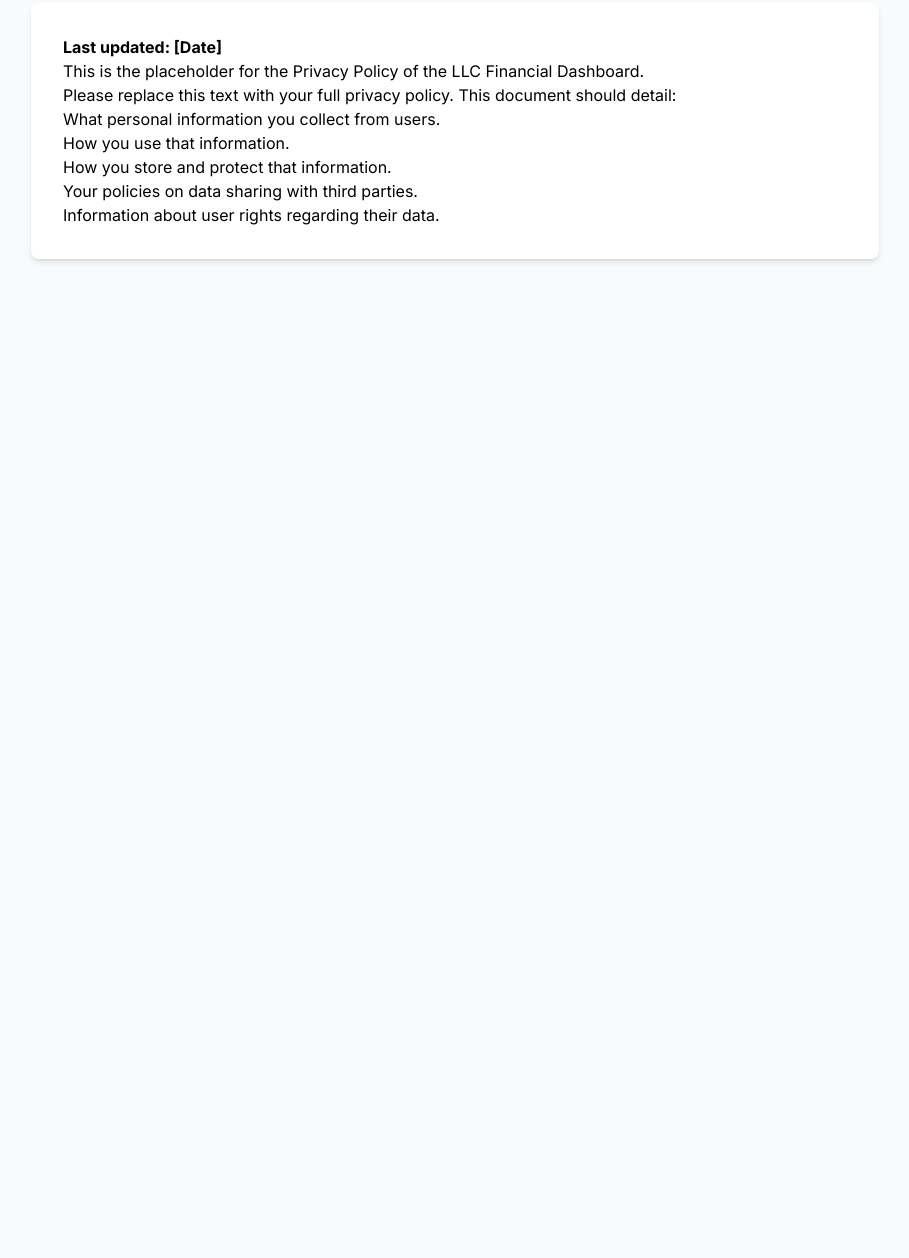
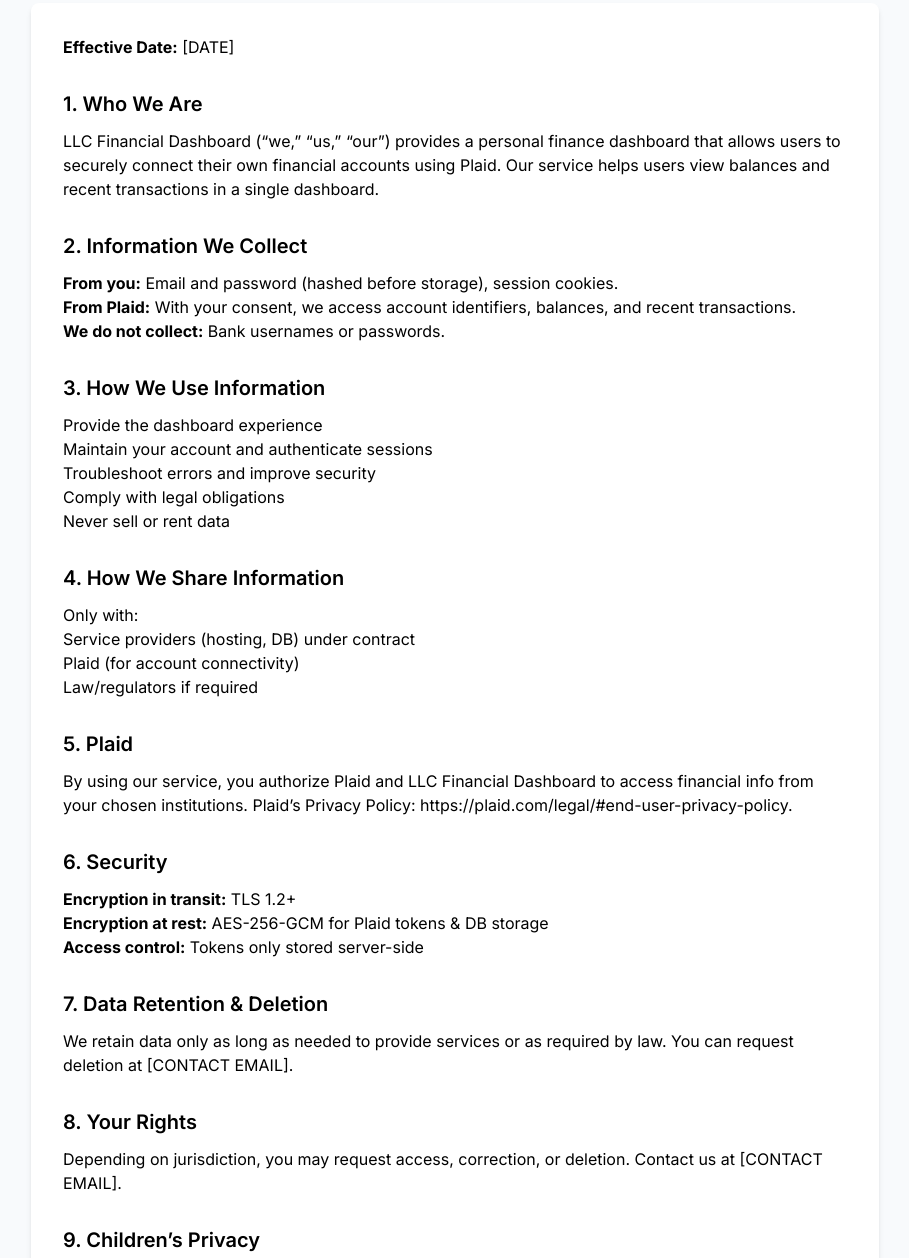
Before and after one commit to owner-davidcfacfp/llc-finance-app, a plain HTML site: page llc-finance-app/privacy.html in a window 1280 px wide. Shown: the part 105-1363 px from the top of the page, without its empty margins (185-1094 px from the left). Before the commit the page ends 800 px from the top, so only its background shows below. Drawn offline with nearby package versions, Linux system fonts and the light colour scheme.

Commit message:
docs: Populate privacy policy with draft content

```diff
--- a/llc-finance-app/privacy.html
+++ b/llc-finance-app/privacy.html
@@ -10,24 +10,73 @@
         body {
             font-family: 'Inter', sans-serif;
         }
+        .prose h3 {
+            margin-top: 1.5em;
+            margin-bottom: 0.5em;
+            font-size: 1.25rem;
+            font-weight: 600;
+        }
     </style>
 </head>
 <body class="bg-slate-50">
     <div class="container mx-auto px-6 py-12 max-w-4xl">
         <h1 class="text-3xl font-bold text-slate-800 mb-6">Privacy Policy</h1>
         <div class="prose prose-slate max-w-none bg-white p-8 rounded-lg shadow-md">
-            <p><strong>Last updated: [Date]</strong></p>
+            <p><strong>Effective Date:</strong> [DATE]</p>
 
-            <p>This is the placeholder for the Privacy Policy of the LLC Financial Dashboard.</p>
+            <h3>1. Who We Are</h3>
+            <p>LLC Financial Dashboard (“we,” “us,” “our”) provides a personal finance dashboard that allows users to securely connect their own financial accounts using Plaid. Our service helps users view balances and recent transactions in a single dashboard.</p>
 
-            <p>Please replace this text with your full privacy policy. This document should detail:</p>
+            <h3>2. Information We Collect</h3>
+            <p><strong>From you:</strong> Email and password (hashed before storage), session cookies.</p>
+            <p><strong>From Plaid:</strong> With your consent, we access account identifiers, balances, and recent transactions.</p>
+            <p><strong>We do not collect:</strong> Bank usernames or passwords.</p>
+
+            <h3>3. How We Use Information</h3>
             <ul>
-                <li>What personal information you collect from users.</li>
-                <li>How you use that information.</li>
-                <li>How you store and protect that information.</li>
-                <li>Your policies on data sharing with third parties.</li>
-                <li>Information about user rights regarding their data.</li>
+                <li>Provide the dashboard experience</li>
+                <li>Maintain your account and authenticate sessions</li>
+                <li>Troubleshoot errors and improve security</li>
+                <li>Comply with legal obligations</li>
+                <li>Never sell or rent data</li>
             </ul>
+
+            <h3>4. How We Share Information</h3>
+            <p>Only with:</p>
+            <ul>
+                <li>Service providers (hosting, DB) under contract</li>
+                <li>Plaid (for account connectivity)</li>
+                <li>Law/regulators if required</li>
+            </ul>
+
+            <h3>5. Plaid</h3>
+            <p>By using our service, you authorize Plaid and LLC Financial Dashboard to access financial info from your chosen institutions. Plaid’s Privacy Policy: <a href="https://plaid.com/legal/#end-user-privacy-policy" target="_blank">https://plaid.com/legal/#end-user-privacy-policy</a>.</p>
+
+            <h3>6. Security</h3>
+            <ul>
+                <li><strong>Encryption in transit:</strong> TLS 1.2+</li>
+                <li><strong>Encryption at rest:</strong> AES-256-GCM for Plaid tokens & DB storage</li>
+                <li><strong>Access control:</strong> Tokens only stored server-side</li>
+            </ul>
+
+            <h3>7. Data Retention & Deletion</h3>
+            <p>We retain data only as long as needed to provide services or as required by law. You can request deletion at [CONTACT EMAIL].</p>
+
+            <h3>8. Your Rights</h3>
+            <p>Depending on jurisdiction, you may request access, correction, or deletion. Contact us at [CONTACT EMAIL].</p>
+
+            <h3>9. Children’s Privacy</h3>
+            <p>Not directed to individuals under 18.</p>
+
+            <h3>10. Changes</h3>
+            <p>We may update this Privacy Policy; changes will be posted with a new effective date.</p>
+
+            <h3>11. Contact</h3>
+            <p>
+                LLC Financial Dashboard<br>
+                [POSTAL ADDRESS]<br>
+                Email: [CONTACT EMAIL]
+            </p>
         </div>
     </div>
 </body>
```
